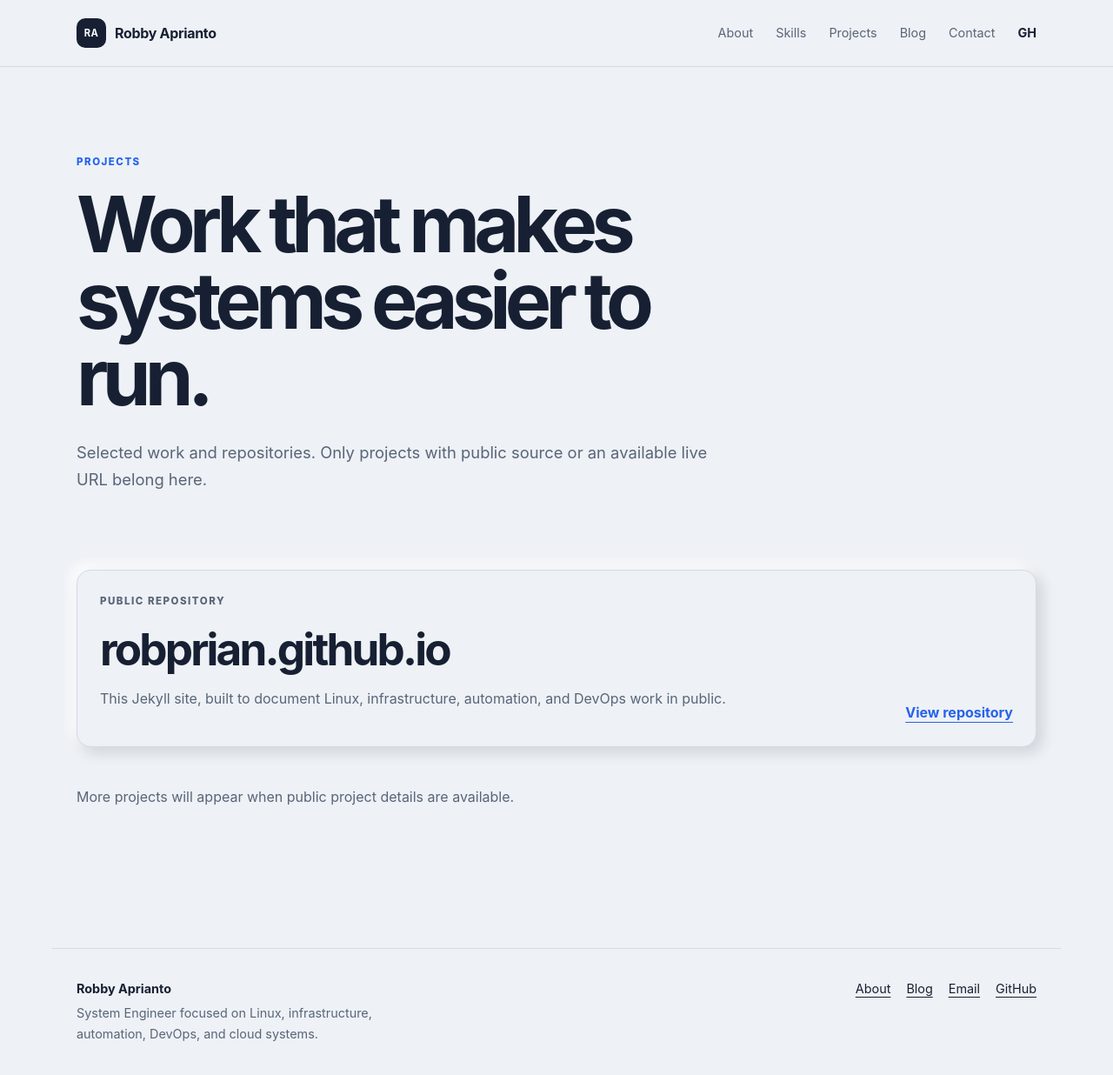
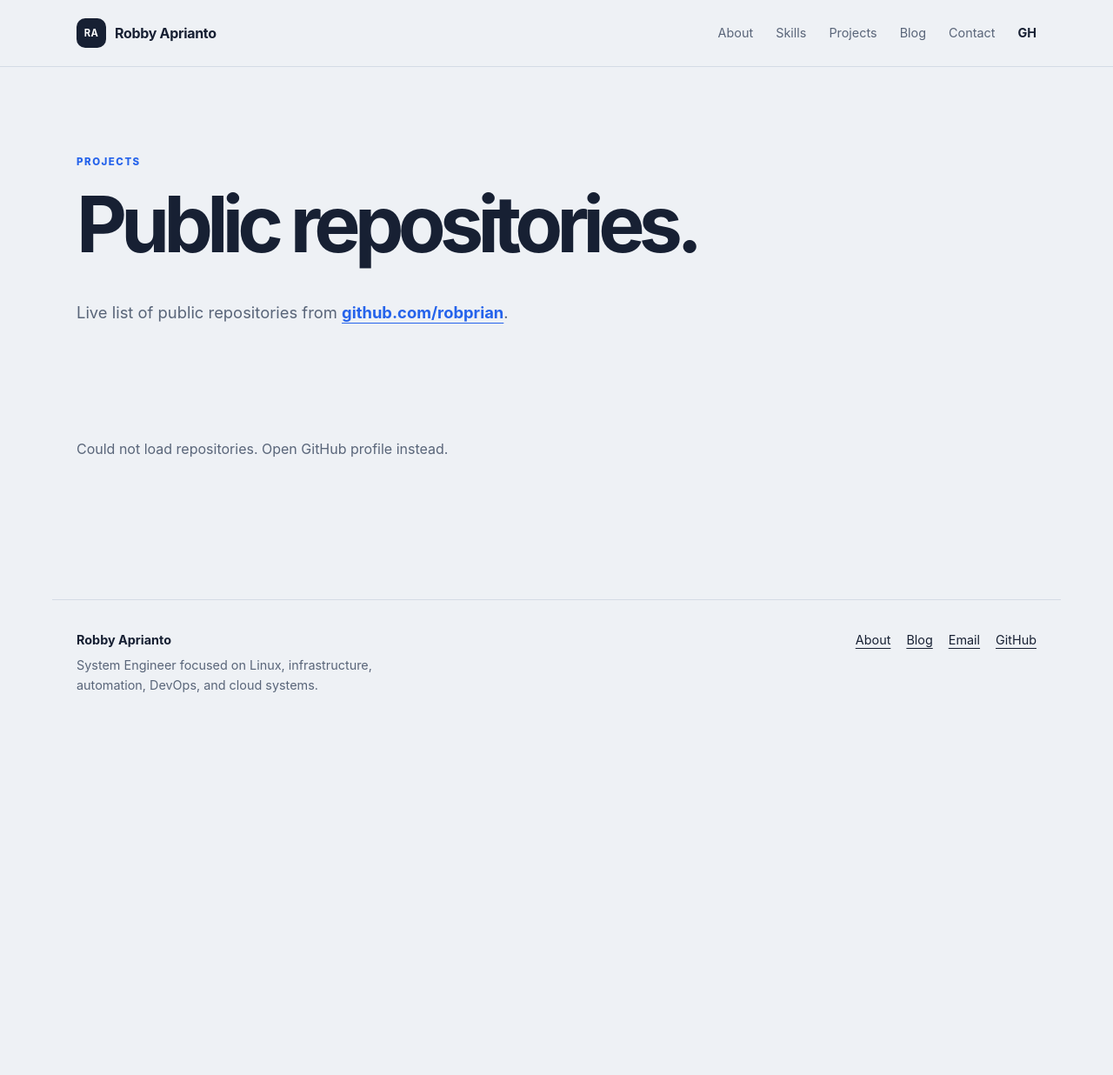
Before and after one commit to robprian/robprian.github.io, a Jekyll site: the page built from projects.md, in a window 1280 px wide and 1255 px high. Shown: the top 1236 px of the window at 87% size. Built offline with Jekyll 4.4.1, drawn with Linux system fonts in a browser that asks for light colours.

Commit message:
feat: load public repositories and support Supabase auth

```diff
--- a/_config.yml
+++ b/_config.yml
@@ -9,11 +9,8 @@
 highlighter: rouge
 future: false
 show_drafts: false
-
-# Public client configuration. Supabase anon keys are designed for browser use.
-# Keep service-role and GitHub credentials outside this file.
-supabase_url: ""
-supabase_anon_key: ""
+supabase_url: "https://icwjscdlcuplbogcbuyi.supabase.co"
+supabase_anon_key: "sb_publishable_FgFjFAIgfKzK8OMvH6h5qQ_RnMuOzWZ"
 
 blog_name: Field Notes
 blog_description: Practical notes about Linux, infrastructure, automation, and DevOps.
--- a/projects.md
+++ b/projects.md
@@ -4,5 +4,13 @@
 description: Selected infrastructure and engineering work by Robby Aprianto.
 permalink: /projects/
 ---
-<section class="page-intro"><p class="eyebrow">PROJECTS</p><h1>Work that makes systems easier to run.</h1><p>Selected work and repositories. Only projects with public source or an available live URL belong here.</p></section>
-<section class="project-list" aria-label="Projects"><article class="project-card"><div><p class="eyebrow">PUBLIC REPOSITORY</p><h2>robprian.github.io</h2><p>This Jekyll site, built to document Linux, infrastructure, automation, and DevOps work in public.</p></div><a class="text-link" href="https://github.com/{{ site.github_username }}/{{ site.github_username }}.github.io">View repository</a></article><p class="empty-state">More projects will appear when public project details are available.</p></section>
+<section class="page-intro"><p class="eyebrow">PROJECTS</p><h1>Public repositories.</h1><p>Live list of public repositories from <a class="text-link" href="https://github.com/{{ site.github_username }}">github.com/{{ site.github_username }}</a>.</p></section>
+<section class="project-list" aria-label="Public repositories"><p class="empty-state" id="project-status" aria-live="polite">Loading public repositories...</p><div class="repo-grid" id="repo-grid"></div></section>
+<script>
+  const repoGrid = document.querySelector('#repo-grid'); const repoStatus = document.querySelector('#project-status');
+  fetch('https://api.github.com/users/{{ site.github_username }}/repos?per_page=100&sort=updated')
+    .then(response => { if (!response.ok) throw new Error('GitHub repository list unavailable'); return response.json(); })
+    .then(repositories => { repoStatus.hidden = true; repoGrid.innerHTML = repositories.filter(repo => !repo.private).map(repo => `<article class="project-card"><div><p class="eyebrow">PUBLIC REPOSITORY</p><h2>${escapeHtml(repo.name)}</h2><p>${escapeHtml(repo.description || 'Public repository by Robby Aprianto.')}</p><p class="post-meta">${escapeHtml(repo.language || 'Repository')}</p></div><a class="text-link" href="${repo.html_url}" rel="noopener">View repository</a></article>`).join(''); if (!repositories.length) { repoStatus.hidden = false; repoStatus.textContent = 'No public repositories found.'; } })
+    .catch(() => { repoStatus.hidden = false; repoStatus.textContent = 'Could not load repositories. Open GitHub profile instead.'; });
+  function escapeHtml(value) { return value.replace(/[&<>'"]/g, character => ({ '&':'&amp;', '<':'&lt;', '>':'&gt;', "'":'&#39;', '"':'&quot;' }[character])); }
+</script>
```
Also changed, not shown: admin/index.md (+3 -2 lines), docs/cms-setup.md (+2 -0 lines), assets/css/style.css.
